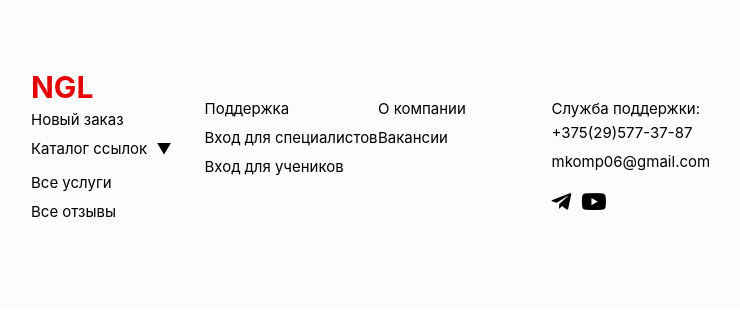
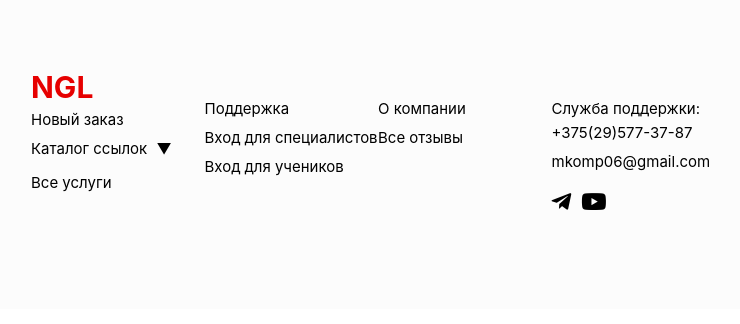
Before and after one commit to MatveySviadysh/NGl, a Django app: page /user/all_review/ in a window 1280 px wide. Shown: the part 255-579 px from the top of the page, without its empty margins (327-1067 px from the left). Run offline with Django 4.2, Linux system fonts and the light colour scheme; style sheets or scripts are compiled from the project's sources.

Commit message:
update footer, delete vacansii and change for all reviews

```diff
--- a/user/templates/user/components/Fotter.html
+++ b/user/templates/user/components/Fotter.html
@@ -31,7 +31,6 @@
           </div>
         </div>
         <div class="link-wrapper"><a class="link" href="{% url 'all_service' %}">Все услуги</a></div>
-        <div class="link-wrapper"><a class="link" href="{% url 'all_review' %}">Все отзывы</a></div>
       </div>
 
       <div class="column" style="margin-top: 30px;">
@@ -46,7 +45,7 @@
 
       <div class="column" style="margin-top: 30px;">
         <div class="link-wrapper"><a class="link" href="{% url 'about_company' %}">О компании</a></div>
-        <div class="link-wrapper"><a class="link" href="#vacancies">Вакансии</a></div>
+        <div class="link-wrapper"><a class="link" href="{% url 'all_review' %}">Все отзывы</a></div>
       </div>
 
       <div class="column" style="margin-top: 30px;">
```
